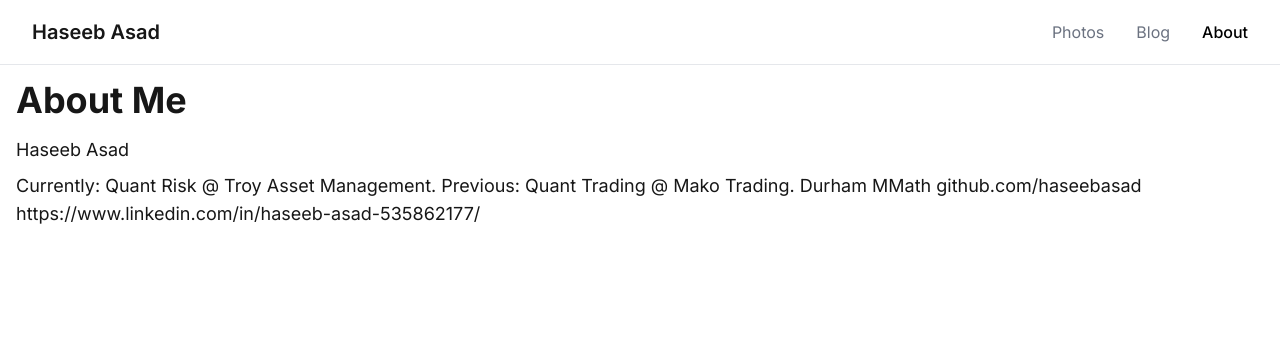
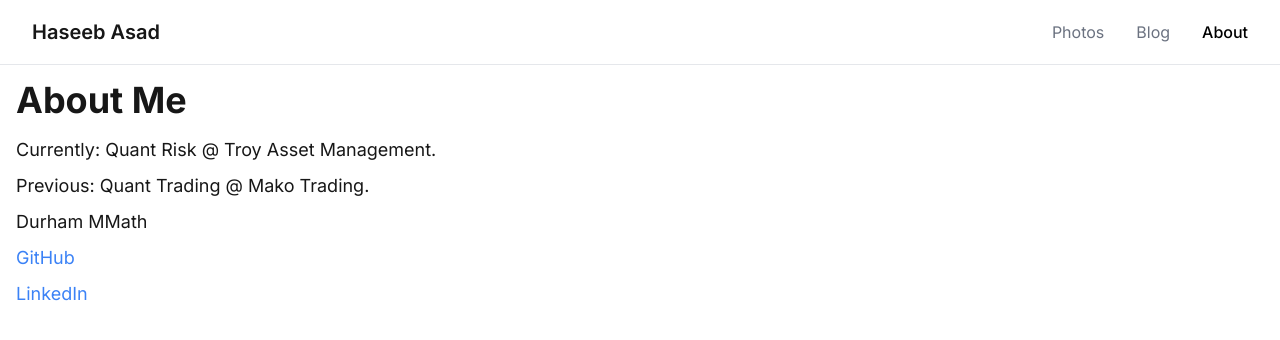
Before and after one commit to HaseebAsad/haseebasad.co.uk, a Next.js app: page /about in a window 1280 px wide. Shown: the top 340 px of the page. Built offline with nearby package versions, Linux system fonts and the light colour scheme.

Commit message:
Changes to about page

```diff
--- a/package.json
+++ b/package.json
@@ -10,10 +10,11 @@
   },
   "dependencies": {
     "@tailwindcss/typography": "^0.5.16",
+    "@vercel/analytics": "^1.5.0",
     "date-fns": "^4.1.0",
     "gray-matter": "^4.0.3",
     "lucide-react": "^0.474.0",
-    "next": "15.1.6",
+    "next": "^15.4.2",
     "next-mdx-remote": "^5.0.0",
     "react": "^19.0.0",
     "react-dom": "^19.0.0",
--- a/src/app/about/page.tsx
+++ b/src/app/about/page.tsx
@@ -3,16 +3,21 @@
     return (
       <main className="min-h-screen p-4">
         <h1 className="text-4xl font-bold">About Me</h1>
-        <p className="mt-4 text-lg">
-          Haseeb Asad
-        </p>
-        <p className="mt-2 text-lg">
-          Currently: Quant Risk @ Troy Asset Management.
-          Previous: Quant Trading @ Mako Trading.
-          Durham MMath
-          github.com/haseebasad
-          https://www.linkedin.com/in/haseeb-asad-535862177/
-        </p>
+        <div className="mt-4 text-lg space-y-2">
+          <p>Currently: Quant Risk @ Troy Asset Management.</p>
+          <p>Previous: Quant Trading @ Mako Trading.</p>
+          <p>Durham MMath</p>
+          <p>
+            <a href="https://github.com/haseebasad" className="text-blue-500 hover:underline">
+              GitHub
+            </a>
+          </p>
+          <p>
+            <a href="https://www.linkedin.com/in/haseeb-asad-535862177/" className="text-blue-500 hover:underline">
+              LinkedIn
+            </a>
+          </p>
+        </div>
       </main>
     )
   }
--- a/src/app/layout.tsx
+++ b/src/app/layout.tsx
@@ -2,6 +2,7 @@
 import type { Metadata } from 'next'
 import { Inter } from 'next/font/google'
 import Navbar from '@/components/Navbar'
+import { Analytics } from '@vercel/analytics/next';
 
 const inter = Inter({ subsets: ['latin'] })
 
@@ -22,6 +23,7 @@
         {/* Add top padding to account for fixed navbar */}
         <div className="pt-16">
           {children}
+          <Analytics />
         </div>
       </body>
     </html>
--- a/src/config/blog.ts
+++ b/src/config/blog.ts
@@ -1,6 +1,7 @@
 // src/config/blog.ts
 import { z } from 'zod';
 import { SITE } from './site';
+import { Analytics } from "@vercel/analytics/next";
 
 // Schema for blog post frontmatter
 export const blogSchema = z.object({
```
Also changed, not shown: 1 other file (tests, documents, lock files or other folders).
